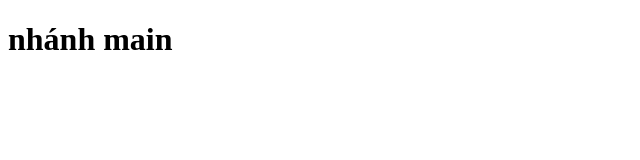
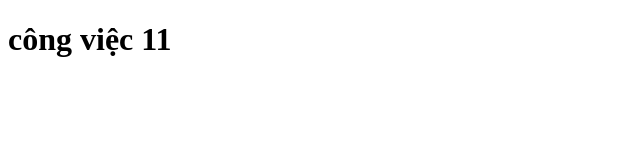
Before and after one commit to Longbeso/duan5, a plain HTML site: page index.html in a window 1280 px wide. Shown: the full height of the page, 0-640 px from the left. Drawn offline with Linux system fonts and the light colour scheme.

Commit message:
lần đâu

```diff
--- a/index.html
+++ b/index.html
@@ -8,6 +8,6 @@
     </title>
   </head>
   <body>
-    <h1>nhánh main</h1>
+    <h1>công việc 11</h1>
   </body>
 </html>
```
